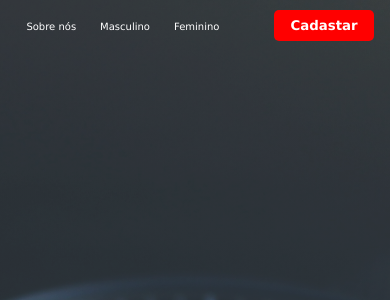
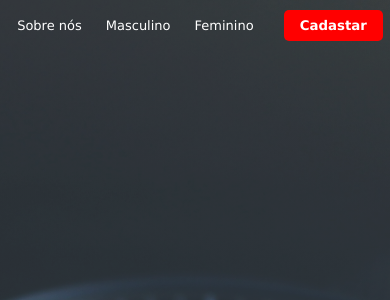
Before and after one commit to fabricio-dev-front/ElitePointers, a Django app: template templates/index.html in a window 390 px wide. Shown: the top 300 px of the page. Run offline with Django 5.2, Linux system fonts and the light colour scheme; the template is opened without the code that fills it, so the values that code supplies are empty.

Commit message:
arrumando para o responsivo

```diff
--- a/templates/static/ElitePointers/css/style.css
+++ b/templates/static/ElitePointers/css/style.css
@@ -73,7 +73,7 @@
     }
 
     .header > .menu > li > a{
-        font-size: 10px;
+        font-size: 13px;
         font-weight: normal;
     }
 }
@@ -164,6 +164,10 @@
 @media(max-width: 730px){
     .set-header .login #botao-in{
         display: none;
+    }
+
+    .set-header .header .login #botao{
+        margin-left: -10px;
     }
 }
 
```
